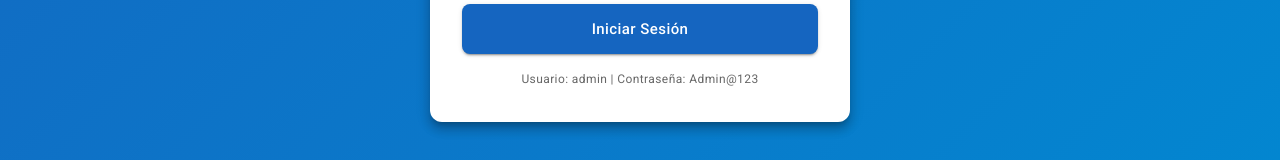
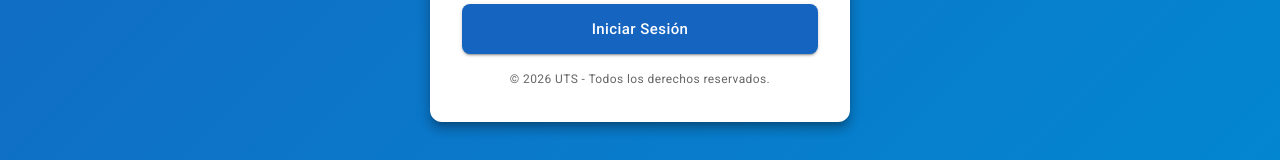
Before and after one commit to darwinmoncada/ProyectoGrado, a React (Vite) app in the folder frontend/: page /login in a window 1280 px wide. Shown: the part 523-683 px from the top of the page. Built offline with nearby package versions, Linux system fonts and the light colour scheme.

Commit message:
Delete credentials

```diff
--- a/frontend/src/pages/LoginPage.jsx
+++ b/frontend/src/pages/LoginPage.jsx
@@ -107,7 +107,7 @@ export default function LoginPage() {
         </form>
 
         <Typography variant="caption" color="text.secondary" display="block" textAlign="center">
-          Usuario: admin | Contraseña: Admin@123
+          © 2026 UTS - Todos los derechos reservados.
         </Typography>
       </Paper>
     </Box>
```
